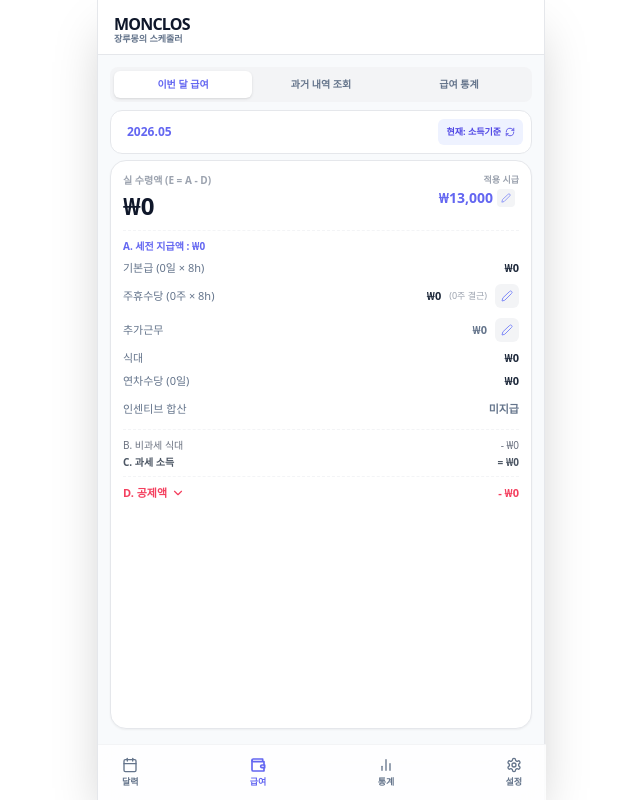
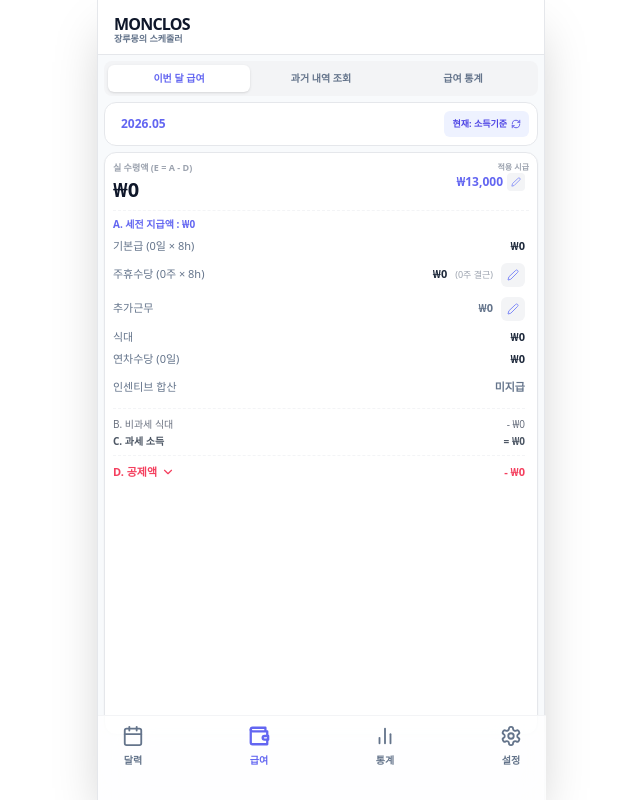
Before and after one commit to innocentof-debug/MONCLOS_TRUE_FINAL, a React (Vite) app: page / in a window 1280 px wide. Both pictures are taken after a click on the button "급여". Shown: the whole page, without its empty margins (319-959 px from the left). Built offline with nearby package versions, Linux system fonts and the light colour scheme.

Commit message:
Update App.jsx

```diff
--- a/src/App.jsx
+++ b/src/App.jsx
@@ -733,36 +733,35 @@ const App = () => {
     const rateToDisplay = !isPastMode ? currentHourlyRate : (pastDataState[salaryPastIndex]?.hourlyRate || globalHourlyRate);
     return (
       <div className={`
-        ${bgCard} p-3 rounded-xl sm:rounded-2xl shadow-sm border
-        ${borderCard} flex-1 min-h-0 overflow-y-auto
-        custom-scrollbar flex flex-col
+        ${bgCard} p-2 rounded-xl shadow-sm border
+        ${borderCard} flex-1 min-h-0 flex flex-col overflow-hidden
       `}>
-        <div className="flex justify-between items-start mb-2 shrink-0">
+        <div className="flex justify-between items-start mb-1.5 shrink-0">
           <div className="flex-1">
-            <p className="text-[10px] text-gray-400 font-bold mb-0.5 uppercase">
+            <p className="text-[9px] text-gray-400 font-bold mb-0.5 uppercase">
               {isPastMode ? `${pastMonthStr} 실 수령액` : '실 수령액 (E = A - D)'}
             </p>
-            <h2 className={`text-2xl font-black ${isDark ? 'text-white' : 'text-slate-900'}`}>
+            <h2 className={`text-xl font-black ${isDark ? 'text-white' : 'text-slate-900'}`}>
               ₩{calcData.E.toLocaleString()}
             </h2>
           </div>
           <div className="text-right">
-            <p className="text-[9px] text-gray-400 font-bold uppercase">적용 시급</p>
+            <p className="text-[8px] text-gray-400 font-bold uppercase">적용 시급</p>
             {isHourlyEdit ? (
-              <div className="flex items-center gap-1 h-[24px] mt-0.5">
+              <div className="flex items-center gap-1 h-[22px] mt-0.5">
                 <NumberInput
                   value={!isPastMode ? tempHourlyRate : tempPastHourlyRate}
                   onChange={!isPastMode ? setTempHourlyRate : setTempPastHourlyRate}
                   onEnter={() => handleSaveHourlyRate(null, isPastMode)}
-                  width="w-20"
+                  width="w-16"
                 />
                 <button type="button" onClick={(e) => handleSaveHourlyRate(e, isPastMode)} className="h-full px-1.5 bg-indigo-500 text-white rounded shadow-sm">
                   <Check size={12}/>
                 </button>
               </div>
             ) : (
-              <div className={`flex items-center justify-end gap-1 px-1 py-0.5 rounded transition-all duration-500 ${flashingField === (isPastMode ? 'pastHourlyRate' : 'hourlyRate') ? 'bg-indigo-500/20 ring-1 ring-indigo-500/50' : ''}`}>
-                <span className={`text-sm font-black ${isDark ? 'text-indigo-400' : 'text-indigo-500'}`}>
+              <div className={`flex items-center justify-end gap-1 px-1 rounded transition-all duration-500 ${flashingField === (isPastMode ? 'pastHourlyRate' : 'hourlyRate') ? 'bg-indigo-500/20 ring-1 ring-indigo-500/50' : ''}`}>
+                <span className={`text-xs font-black ${isDark ? 'text-indigo-400' : 'text-indigo-500'}`}>
                   ₩{rateToDisplay.toLocaleString()}
                 </span>
                 <button
@@ -785,7 +784,7 @@ const App = () => {
             )}
           </div>
         </div>
-        <div className={`space-y-1.5 pt-2 border-t border-dashed ${isDark ? 'border-slate-600' : 'border-gray-100'}`}>
+        <div className={`space-y-1.5 pt-1.5 border-t border-dashed ${isDark ? 'border-slate-600' : 'border-gray-100'} flex-1 min-h-0 overflow-y-auto custom-scrollbar pr-1`}>
           <p className={`text-[10px] font-bold ${isDark ? 'text-indigo-300' : 'text-indigo-500'} mb-0.5`}>A. 세전 지급액 : ₩{calcData.A.toLocaleString()}</p>
           <div className="flex justify-between text-[11px]">
             <span className={textMuted}>기본급 ({calcData.workDays}일 × 8h)</span>
@@ -1027,7 +1026,7 @@ const App = () => {
         )}
 
         {activeTab === 'salary' && (
-          <div className="p-2 sm:p-3 flex-1 min-h-0 flex flex-col fade-in-soft space-y-2">
+          <div className="p-1.5 flex-1 min-h-0 flex flex-col fade-in-soft space-y-1.5">
             <div className="flex bg-gray-100 dark:bg-slate-700 rounded-lg p-1 shrink-0">
               <button type="button" onClick={() => setSalaryMenu('current')} className={`flex-1 text-[10px] py-1.5 rounded-md font-bold transition-colors ${salaryMenu === 'current' ? (isDark ? 'bg-slate-800 shadow text-indigo-400' : 'bg-white shadow text-indigo-500') : textMuted}`}>이번 달 급여</button>
               <button type="button" onClick={() => setSalaryMenu('past')} className={`flex-1 text-[10px] py-1.5 rounded-md font-bold transition-colors ${salaryMenu === 'past' ? (isDark ? 'bg-slate-800 shadow text-indigo-400' : 'bg-white shadow text-indigo-500') : textMuted}`}>과거 내역 조회</button>
@@ -1103,22 +1102,27 @@ const App = () => {
         {activeTab === 'statistics' && (() => {
           const pastStat = pastDataState[statPastIndex] || {};
           return (
-            <div className="p-2 sm:p-3 flex-1 min-h-0 flex flex-col fade-in-soft space-y-1.5">
-              <div className={`${bgCard} p-2.5 sm:p-3 rounded-2xl shadow-sm border ${borderCard} shrink-0`}>
+            <div className="p-1.5 flex-1 min-h-0 flex flex-col fade-in-soft space-y-1">
+              {/* 상단: 이번 달 현황 */}
+              <div className={`${bgCard} p-2 rounded-xl shadow-sm border ${borderCard} shrink-0`}>
                 <h3 className="text-[10px] font-black mb-1.5 flex items-center text-gray-400 uppercase">
                   <Activity size={10} className="mr-1.5 text-indigo-500" /> 이번 달 현황
                 </h3>
                 <StatGrid stats={{ workDays: currentMonthStats.workDays, offDays: currentMonthStats.offDays, leaveDays: currentMonthStats.leaveDays, incentive: currentSalaryDetails.validIncentive, shiftA: currentMonthStats.shiftA, shiftB: currentMonthStats.shiftB, shiftC: currentMonthStats.shiftC }} isDark={isDark} />
               </div>
-              <div className={`shrink-0 flex flex-col ${bgCard} border ${borderCard} rounded-2xl p-2.5 sm:p-3 shadow-sm`}>
-                <div className={`flex justify-between items-center mb-1.5 rounded-xl p-1 ${isDark ? 'bg-slate-700' : 'bg-gray-100'}`}>
+
+              {/* 중단: 과거 기록 비교 */}
+              <div className={`shrink-0 flex flex-col ${bgCard} border ${borderCard} rounded-xl p-2 shadow-sm`}>
+                <div className={`flex justify-between items-center mb-1.5 rounded-lg p-1 ${isDark ? 'bg-slate-700' : 'bg-gray-100'}`}>
                   <button type="button" onClick={() => setStatPastIndex(Math.min(statPastIndex + 1, (pastDataState || []).length - 1))} className={`p-1 ${statPastIndex === (pastDataState || []).length - 1 ? 'opacity-30' : ''}`}><ChevronLeft size={12} /></button>
-                  <span className={`font-black text-[10px] sm:text-xs ${isDark ? 'text-white' : 'text-slate-900'}`}>{pastStat.month || '과거'} 기록</span>
+                  <span className={`font-black text-[10px] ${isDark ? 'text-white' : 'text-slate-900'}`}>{pastStat.month || '과거'} 기록</span>
                   <button type="button" onClick={() => setStatPastIndex(Math.max(statPastIndex - 1, 0))} className={`p-1 ${statPastIndex === 0 ? 'opacity-30' : ''}`}><ChevronRight size={12}/></button>
                 </div>
                 <StatGrid stats={{ workDays: pastStat.workDays || 0, offDays: pastStat.offDays || 0, leaveDays: pastStat.leaveDays || 0, incentive: pastStat.incentive || 0, shiftA: pastStat.shiftA || 0, shiftB: pastStat.shiftB || 0, shiftC: pastStat.shiftC || 0 }} isDark={isDark} />
               </div>
-              <div className={`${bgCard} border ${borderCard} rounded-2xl p-3 flex-1 min-h-0 flex flex-col shadow-sm relative overflow-hidden`}>
+
+              {/* 하단: 전체 추이 차트 (남은 공간을 모두 차지하도록 flex-1 적용) */}
+              <div className={`${bgCard} border ${borderCard} rounded-xl p-2 flex-1 min-h-0 flex flex-col shadow-sm relative overflow-hidden`}>
                 <div className="flex justify-between items-center mb-1 shrink-0 z-10">
                   <h3 className="text-[10px] font-black flex items-center gap-1.5">
                     <Activity size={10} className="text-indigo-500"/>
@@ -1564,23 +1568,23 @@ const App = () => {
         );
       })()}
 
-      <nav className={`fixed bottom-0 w-full max-w-md border-t px-6 py-2 sm:py-3 flex justify-between items-center z-40 backdrop-blur-xl shrink-0 ${isDark ? 'bg-slate-900/80 border-slate-800' : 'bg-white/80 border-gray-100'}`}>
+      <nav className={`fixed bottom-0 w-full max-w-md border-t px-6 h-[85px] pb-6 flex justify-between items-center z-40 backdrop-blur-xl shrink-0 ${isDark ? 'bg-slate-900/80 border-slate-800' : 'bg-white/80 border-gray-100'}`}>
         {['calendar', 'salary', 'statistics', 'settings'].map(tab => (
           <button
             type="button"
             key={tab}
             onClick={() => handleTabChange(tab)}
             className={`
-              flex flex-col items-center gap-0.5 transition-colors
+              flex flex-col items-center gap-1.5 transition-colors
               ${activeTab === tab ? (isDark ? 'text-indigo-400' : 'text-indigo-500') : textMuted}
             `}
           >
-            {tab === 'calendar' && <CalendarIcon size={16} strokeWidth={activeTab === tab ? 2.5 : 2} />}
-            {tab === 'salary' && <Wallet size={16} strokeWidth={activeTab === tab ? 2.5 : 2} />}
-            {tab === 'statistics' && <BarChart2 size={16} strokeWidth={activeTab === tab ? 2.5 : 2} />}
-            {tab === 'settings' && <Settings size={16} strokeWidth={activeTab === tab ? 2.5 : 2} />}
-
-            <span className="text-[8px] sm:text-[9px] font-bold">
+            {tab === 'calendar' && <CalendarIcon size={22} strokeWidth={activeTab === tab ? 2.5 : 2} />}
+            {tab === 'salary' && <Wallet size={22} strokeWidth={activeTab === tab ? 2.5 : 2} />}
+            {tab === 'statistics' && <BarChart2 size={22} strokeWidth={activeTab === tab ? 2.5 : 2} />}
+            {tab === 'settings' && <Settings size={22} strokeWidth={activeTab === tab ? 2.5 : 2} />}
+
+            <span className="text-[10px] font-black">
               {tab === 'calendar' ? '달력' : tab === 'salary' ? '급여' : tab === 'statistics' ? '통계' : '설정'}
             </span>
           </button>
@@ -1594,8 +1598,15 @@ const App = () => {
       )}
 
       <style>{`
-        @keyframes slideInLeft { from { transform: translateX(-15px); opacity: 0; } to { transform: translateX(0); opacity: 1; } }
-        @keyframes slideInRight { from { transform: translateX(15px); opacity: 0; } to { transform: translateX(0); opacity: 1; } }
+        body {
+  overflow: hidden !important;
+  overscroll-behavior-y: none;
+  position: fixed;
+  width: 100%;
+  height: 100%;
+}
+@keyframes slideInLeft { from { transform: translateX(-15px); opacity: 0; } to { transform: translateX(0); opacity: 1; } }
+@keyframes slideInRight { from { transform: translateX(15px); opacity: 0; } to { transform: translateX(0); opacity: 1; } }
         @keyframes slideInUp { from { transform: translateY(100%); } to { transform: translateY(0); } }
         @keyframes slideOutDown { from { transform: translateY(0); } to { transform: translateY(100%); } }
         @keyframes fadeInSoft { from { opacity: 0; transform: scale(0.99); } to { opacity: 1; transform: scale(1); } }
```
